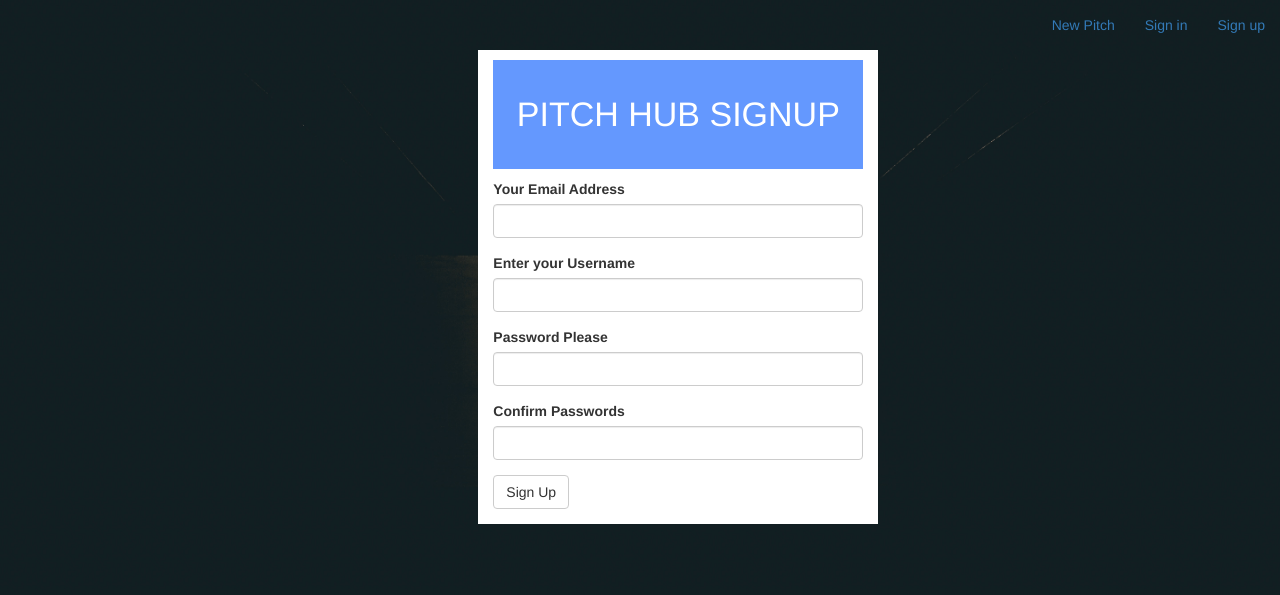
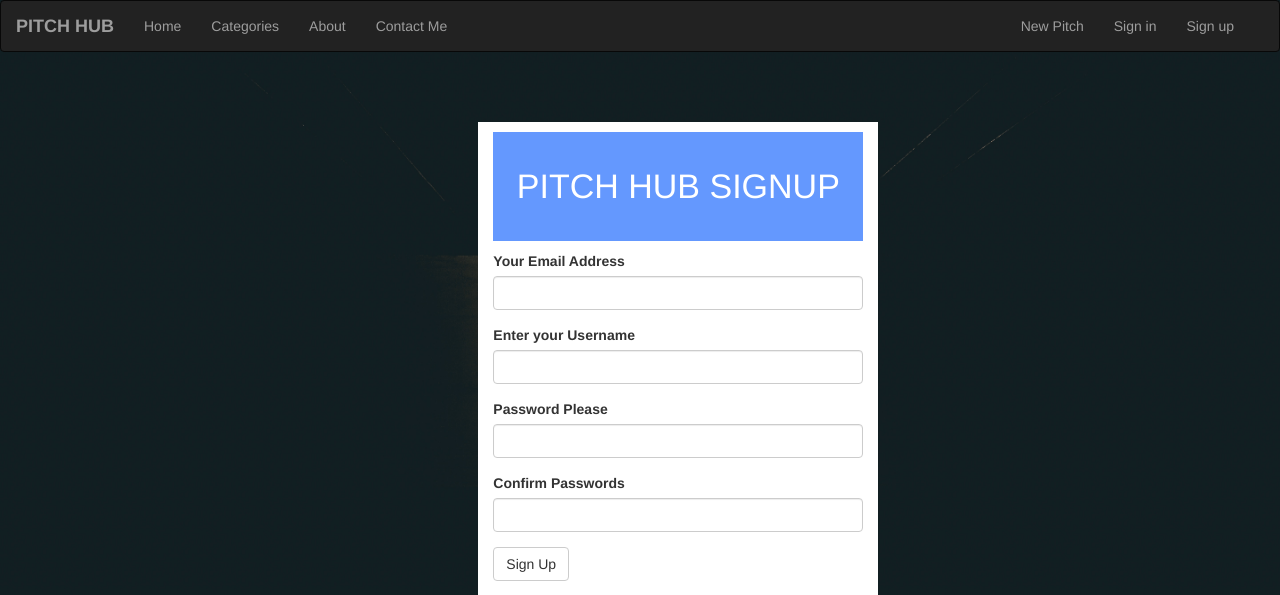
Before and after one commit to halkano/pitch-rater, a Flask app: page /authenticate/register in a window 1280 px wide. Shown: the top 595 px of the page. Run offline with Flask 2, Linux system fonts and the light colour scheme; some libraries are stand-ins or nearby versions.

Commit message:
made some changes to my navbar

```diff
--- a/app/templates/navbar.html
+++ b/app/templates/navbar.html
@@ -1,3 +1,21 @@
+<div class="navbar navbar-inverse" role="navigation">
+    <div class="container-fluid">
+        <div class="navbar-header">
+            <button type="button" class="navbar-toggle" data-toggle="collapse" data-target=".navbar-collapse">
+                <span class="sr-only">Toggle navigation</span>
+                <span class="icon-bar"></span>
+                <span class="icon-bar"></span>
+                <span class="icon-bar"></span>
+            </button>
+            <a class="navbar-brand" href="/"> <strong>PITCH HUB</strong> </a>
+        </div>
+        <div class="navbar-collapse collapse">
+            <ul class="nav navbar-nav">
+                <li><a href="/">Home</a></li>
+                <li><a href="/">Categories</a></li>
+                <li><a href="/">About</a></li>
+                <li><a href="/">Contact Me</a></li>
+            </ul>
             <ul class="nav navbar-nav" style="float: right">
                 <li><a href="/pitches"> New Pitch </a></li>
                 {% if current_user.is_authenticated %}
```
